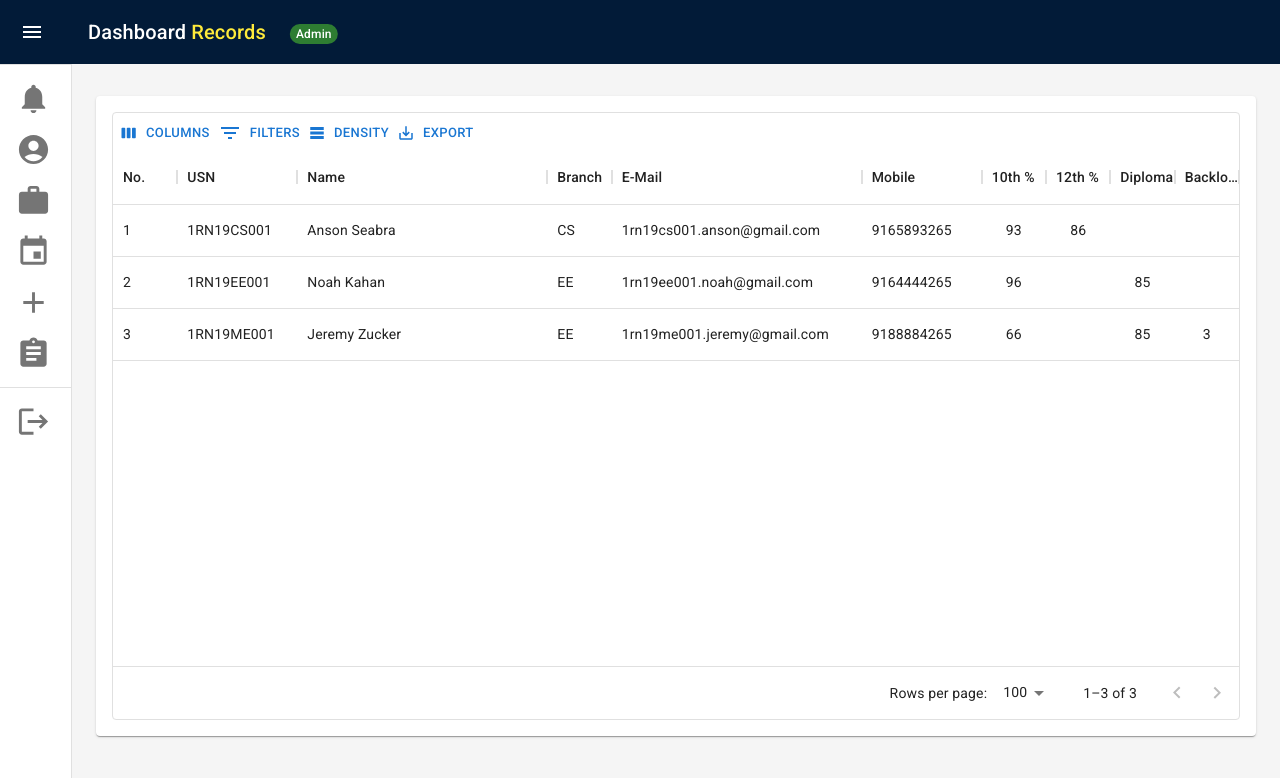
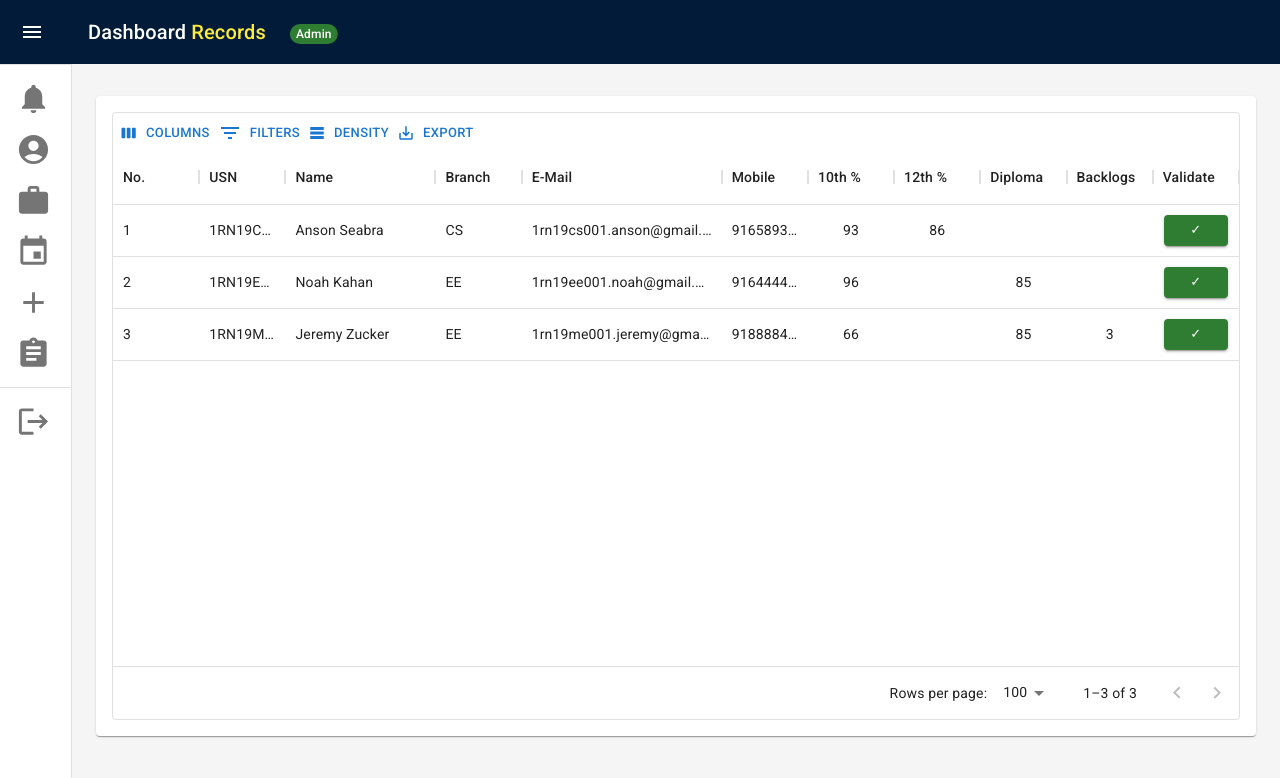
Before and after one commit to WebDevSAAS/PlacementDrive, a React (Create React App) app: page /admin/signed_in/dashboard/records in a window 1280 px wide. Shown: the top 778 px of the page. Built offline with nearby package versions, Linux system fonts and the light colour scheme.

Commit message:
brrrrrrrrrrrrrrrrrrrrr

```diff
--- a/src/components/Admin/DashboardRecords.js
+++ b/src/components/Admin/DashboardRecords.js
@@ -15,11 +15,15 @@ import Grid from "@mui/material/Grid";
 import Paper from "@mui/material/Paper";
 import Link from "@mui/material/Link";
 import MenuIcon from "@mui/icons-material/Menu";
+import Button from "@mui/material/Button";
 import ChevronLeftIcon from "@mui/icons-material/ChevronLeft";
 import NotificationsIcon from "@mui/icons-material/Notifications";
 import { mainListItems, secondaryListItems } from "./listItems";
 import CircleRoundedIcon from '@mui/icons-material/CircleRounded';
+import CheckIcon from '@mui/icons-material/Check';
 import { DataGrid, GridToolbar } from "@mui/x-data-grid";
+
+import CheckBoxIcon from '@mui/icons-material/CheckBox';
 
 
 
@@ -159,31 +163,31 @@ function AdminDashboardContentRecords() {
       field: "usn",
       headerName: "USN",
       flex: 1,
-      minWidth: 120,
+      minWidth: 50,
     },
     {
       field: "name",
       headerName: "Name",
       flex: 1,
-      minWidth: 250,
+      minWidth: 150,
     },
     {
       field: "branch",
       headerName: "Branch",
       flex: 1,
-      minWidth: 40,
+      minWidth: 25,
     },
     {
       field: "email",
       headerName: "E-Mail",
       flex: 1,
-      minWidth: 250,
+      minWidth: 200,
     },
     {
       field: "mobile",
       headerName: "Mobile",
       flex: 1,
-      minWidth: 120,
+      minWidth: 80,
     },
     {
       field: "class10",
@@ -203,15 +207,40 @@ function AdminDashboardContentRecords() {
       field: "diploma",
       headerName: "Diploma",
       flex: 1,
-      minWidth: 40,
+      minWidth: 25,
       align: "center",
     },
     {
       field: "backlog",
       headerName: "Backlogs",
       flex: 1,
-      minWidth: 45,
+      minWidth: 25,
       align: "center",
+    },
+    {
+      field: "isValidated",
+      headerName: "Validate",
+      sortable: false,
+      flex: 1,
+      minWidth: 20,
+      align: "center",
+      renderCell: (params) => {
+        return (
+          <Box textAlign="center">
+            <Button
+              variant="contained"
+              color="success"
+              size="small"
+              onClick={() => {
+
+              }}
+              disabled={false}
+            >
+              &#10003;
+            </Button>
+          </Box>
+        );
+      },
     },
   ];
 
```
